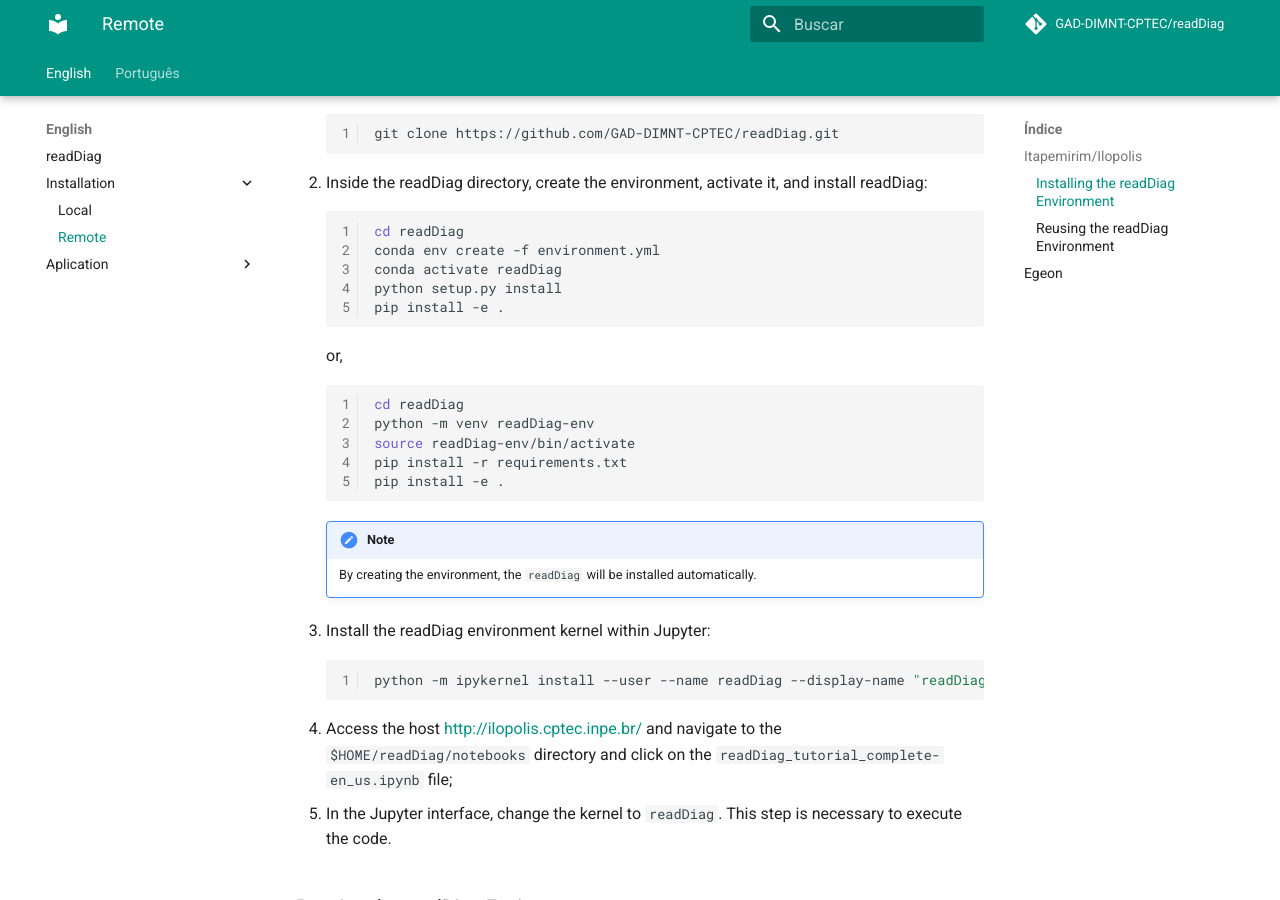
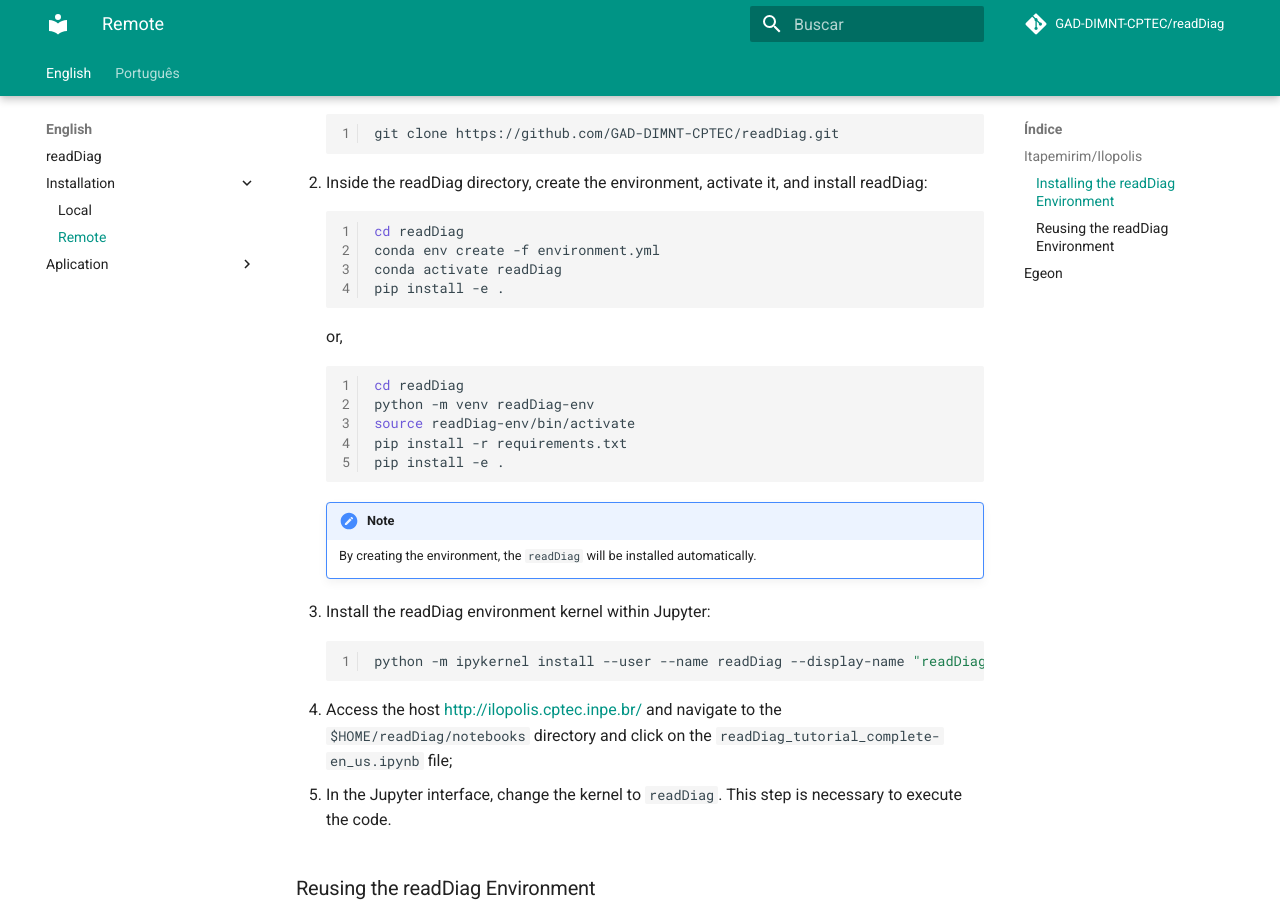
Before and after one commit to viezelc/readDiag, an MkDocs documentation site: the page built from docs/en/install_remote.md, in a window 1280 px wide and 900 px high, scrolled down 712 px. Built offline with MkDocs 1.6.1 and Material for MkDocs 9.7.7, drawn with Linux system fonts in a browser that asks for light colours; comment, search, counter and statistics services are not loaded.

Commit message:
Atualizando arquivo docs/en/install_remote.md

````diff
--- a/docs/en/install_remote.md
+++ b/docs/en/install_remote.md
@@ -29,7 +29,6 @@ The Ilopolis machine has a Jupyter server that can be used to run readDiag. This
     cd readDiag
     conda env create -f environment.yml
     conda activate readDiag
-    python setup.py install
     pip install -e .
     ```
 
````
